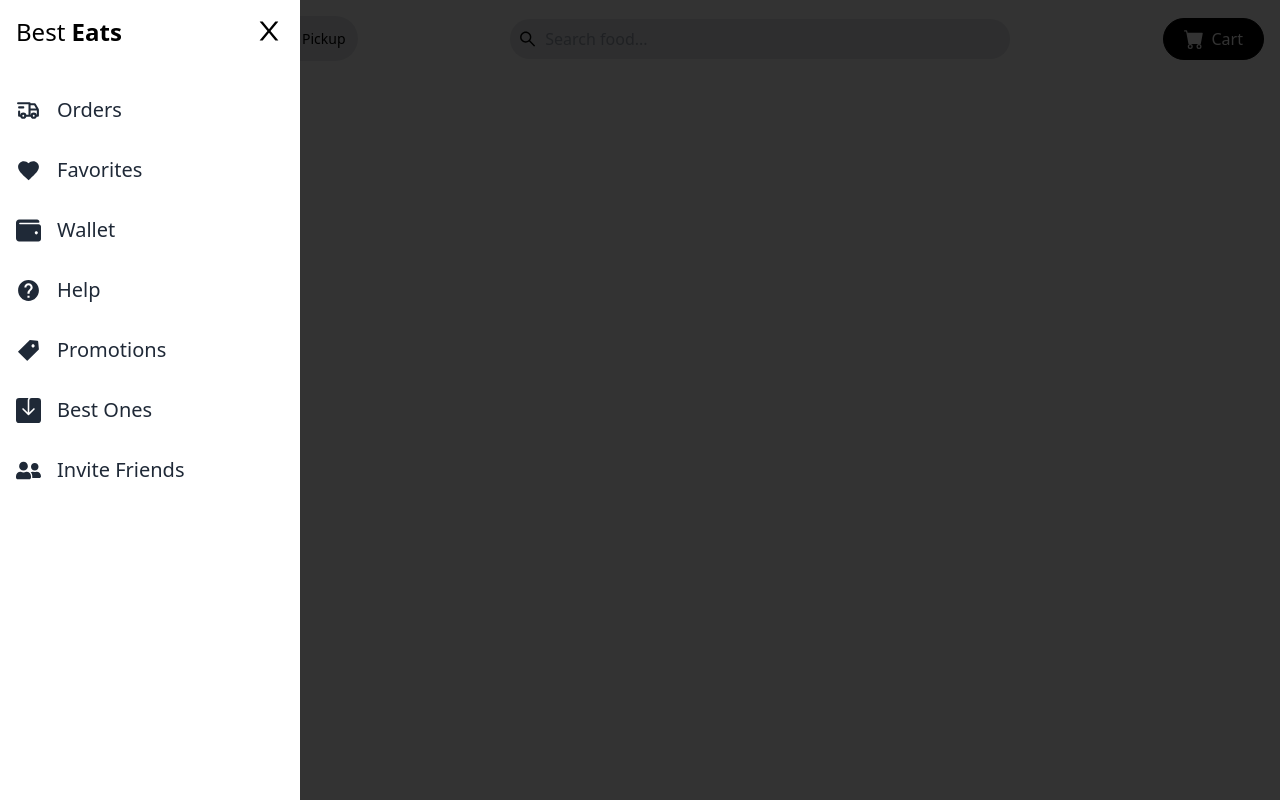
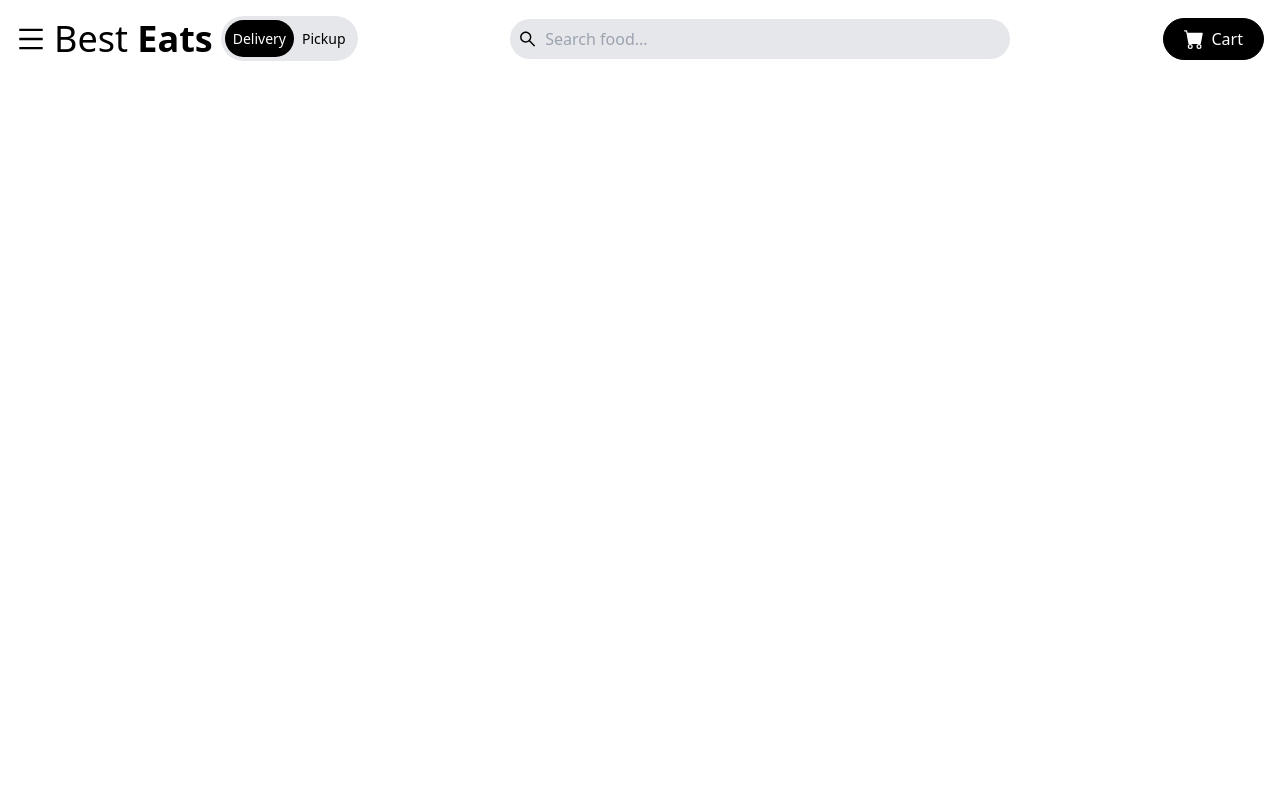
Before and after one commit to VladimirVolvakov/restaurant-cart-react-app, a React (Create React App) app: page / in a window 1280 px wide. Built offline with nearby package versions, Linux system fonts and the light colour scheme; the HTML template or start-up script is replaced by a standard one.

Commit message:
feat: add opening-closing burger menu functionality

```diff
--- a/src/components/Navbar.jsx
+++ b/src/components/Navbar.jsx
@@ -1,17 +1,30 @@
+// Hook:
+import { useState } from "react";
 // Icons:
-import { AiFillTag, AiOutlineClose, AiOutlineMenu, AiOutlineSearch } from "react-icons/ai";
+import {
+  AiFillTag,
+  AiOutlineClose,
+  AiOutlineMenu,
+  AiOutlineSearch,
+} from "react-icons/ai";
 import { BsFillCartFill, BsFillSaveFill } from "react-icons/bs";
 import { FaUserFriends, FaWallet } from "react-icons/fa";
 import { MdFavorite, MdHelp } from "react-icons/md";
 import { TbTruckDelivery } from "react-icons/tb";
 
 const Navbar = () => {
+  const [isBurgerMenuOpen, setIsBurgerMenuOpen] = useState(false);
+
+  const toggleBurgerMenu = () => setIsBurgerMenuOpen(!isBurgerMenuOpen);
+
   return (
     <section className="max-w-[1440px] mx-auto flex justify-between items-center p-4">
       <div className="flex items-center">
+        {!isBurgerMenuOpen && (
           <div className="cursor-pointer">
-          <AiOutlineMenu size={30} />
+            <AiOutlineMenu size={30} onClick={toggleBurgerMenu} />
           </div>
+        )}
         <h1 className="text-2xl sm:text-3xl lg:text-4xl px-2">
           Best <span className="font-bold">Eats</span>
         </h1>
@@ -23,7 +36,11 @@ const Navbar = () => {
 
       <div className="bg-gray-200 rounded-full px-2 flex items-center w-[200px] sm:w-[400px] lg:w-[500px]">
         <AiOutlineSearch size={20} />
-        <input className="w-full bg-transparent p-2 focus:outline-none" type="text" placeholder="Search food..." />
+        <input
+          className="w-full bg-transparent p-2 focus:outline-none"
+          type="text"
+          placeholder="Search food..."
+        />
       </div>
 
       <button className="bg-black text-white hidden md:flex items-center py-2 rounded-full">
@@ -32,9 +49,15 @@ const Navbar = () => {
       </button>
 
       {/* Mobile menu: */}
+      {isBurgerMenuOpen && (
+        <>
           <div className="fixed top-0 left-0 h-screen w-full bg-black/80 z-10"></div>
-      <div className="fixed top-0 left-0 h-screen w-[300px] bg-white z-10 duration-300">
-        <AiOutlineClose size={30} className="absolute top-4 right-4 cursor-pointer" />
+          <div className="fixed top-0 left-0 h-screen w-[300px] bg-white z-10">
+            <AiOutlineClose
+              size={30}
+              className="absolute top-4 right-4 cursor-pointer"
+              onClick={toggleBurgerMenu}
+            />
             <h2 className="text-2xl p-4">
               Best <span className="font-bold">Eats</span>
             </h2>
@@ -64,6 +87,8 @@ const Navbar = () => {
               </ul>
             </nav>
           </div>
+        </>
+      )}
     </section>
   );
 };
```
Lines whose indentation alone changed are shown as unchanged.
